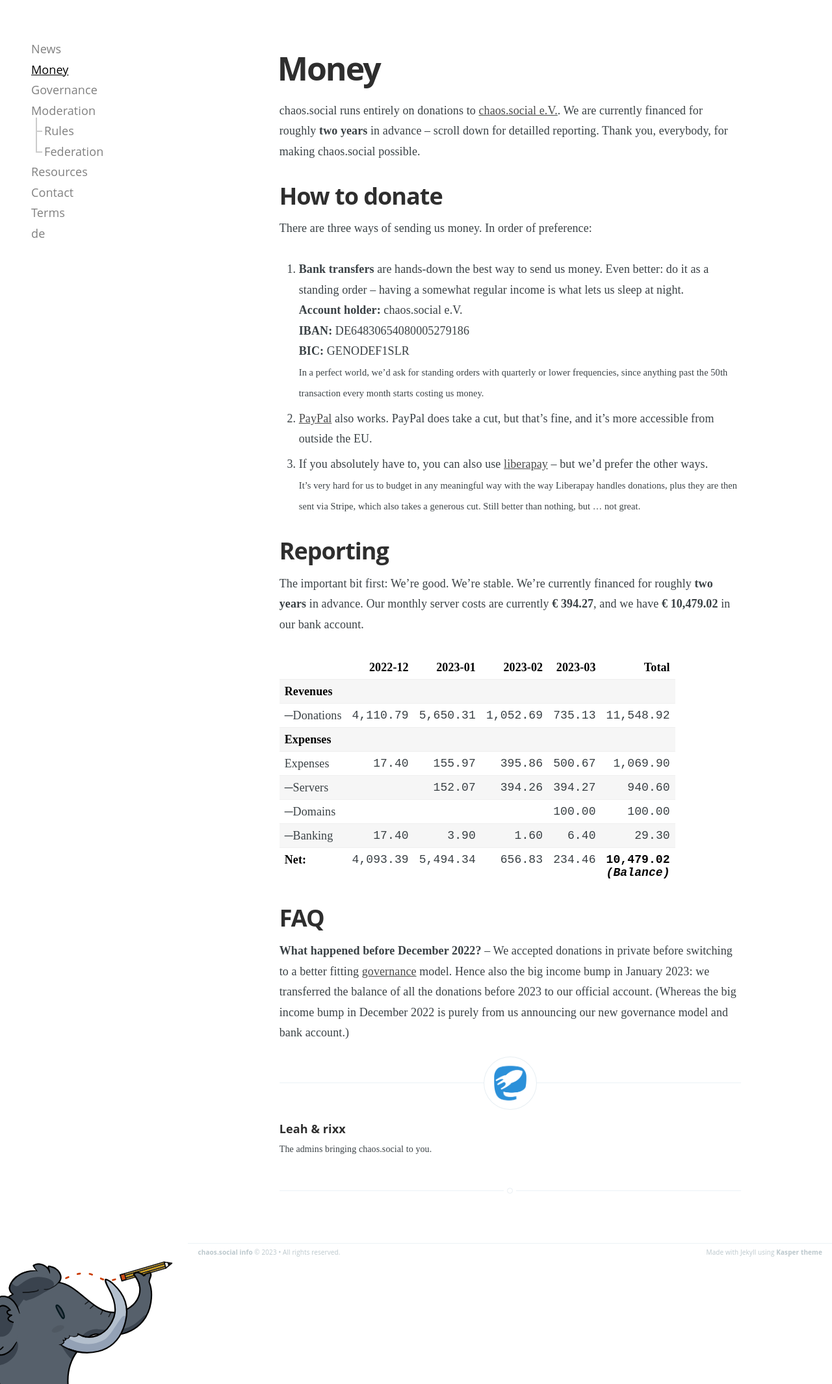
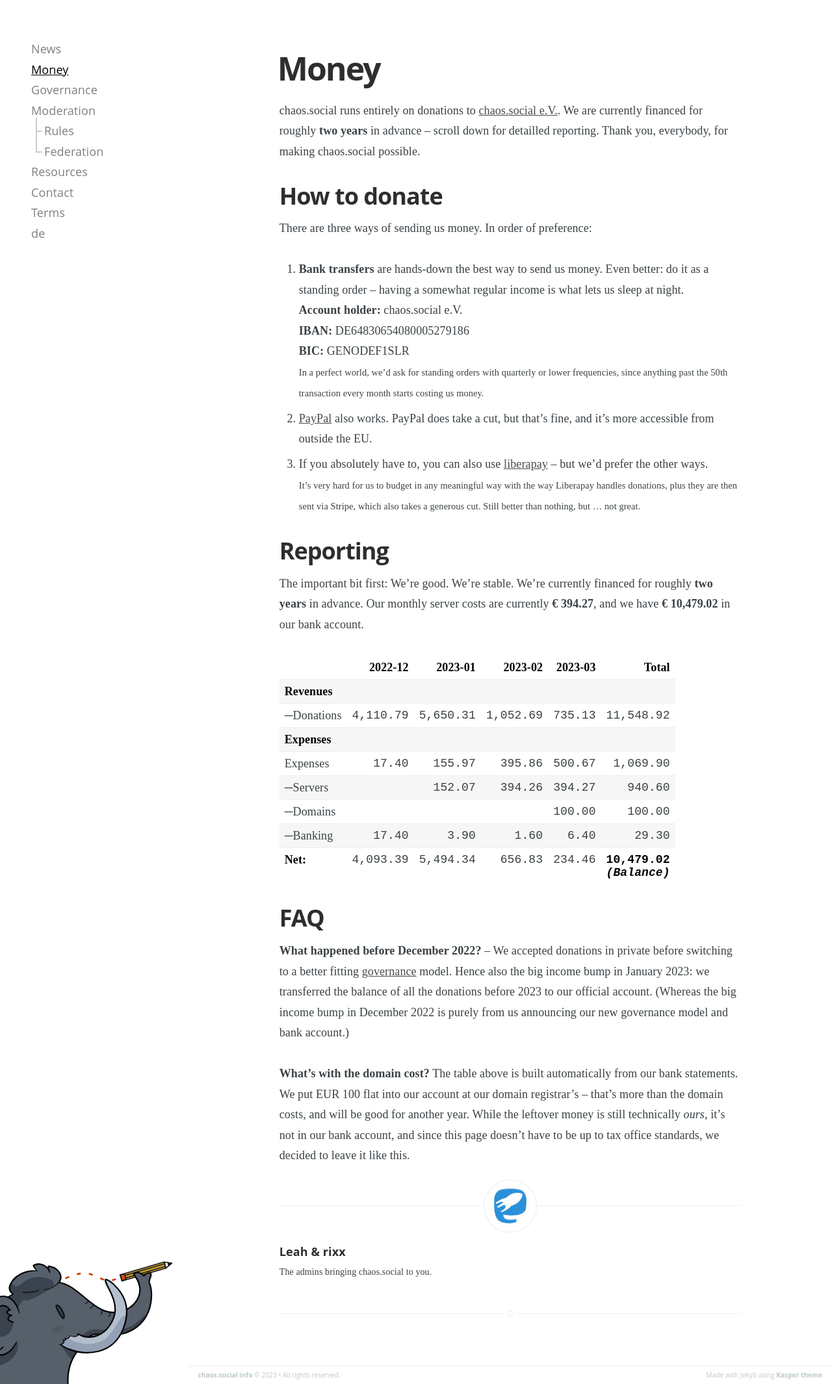
Before and after one commit to chaossocial/meta, a Jekyll site: the page built from money.md, in a window 1280 px wide. Shown: the whole page at 65% size. Built offline with Jekyll 4.4.1, drawn with Linux system fonts in a browser that asks for light colours.

Commit message:
Explain the weird domain cost

```diff
--- a/money.md
+++ b/money.md
@@ -37,3 +37,8 @@
 [governance](/governance) model. Hence also the big income bump in January 2023: we transferred the balance of all the
 donations before 2023 to our official account. (Whereas the big income bump in December 2022 is purely from us
 announcing our new governance model and bank account.)
+
+**What's with the domain cost?** The table above is built automatically from our bank statements. We put EUR 100 flat
+into our account at our domain registrar's – that's more than the domain costs, and will be good for another year. While
+the leftover money is still technically *ours*, it's not in our bank account, and since this page doesn't have to be up
+to tax office standards, we decided to leave it like this.
```
Also changed, not shown: geld.md (+5 -0 lines).
